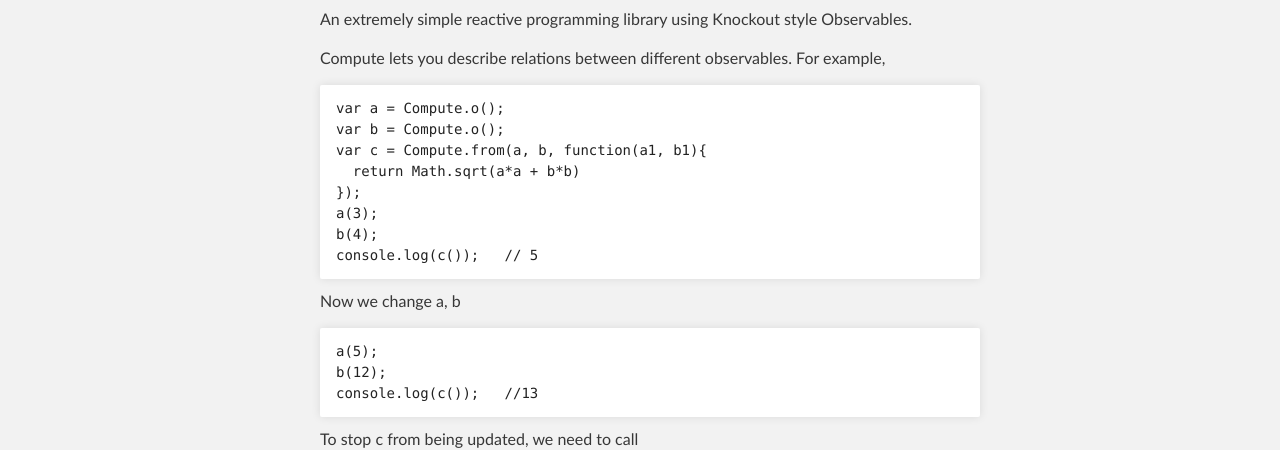
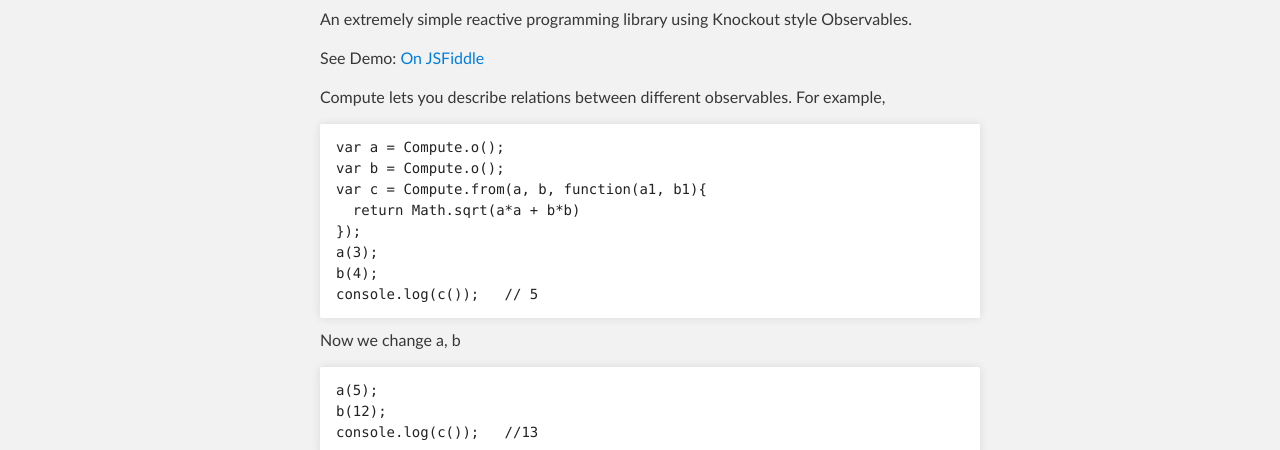
Before and after one commit to akshat1/Compute, a plain HTML site: page index.html in a window 1280 px wide. Shown: the part 353-803 px from the top of the page. Drawn offline with Linux system fonts and the light colour scheme.

Commit message:
Added jsfiddle example link

```diff
--- a/index.html
+++ b/index.html
@@ -36,6 +36,7 @@
 
 <p>An extremely simple reactive programming library using Knockout style Observables.</p>
 
+<p>See Demo: <a href='http://jsfiddle.net/SimiaCode/f6gfo4rd/9/'>On JSFiddle</a></p>
 <p>Compute lets you describe relations between different observables. For example,</p>
 
 <pre><code>var a = Compute.o();
```
